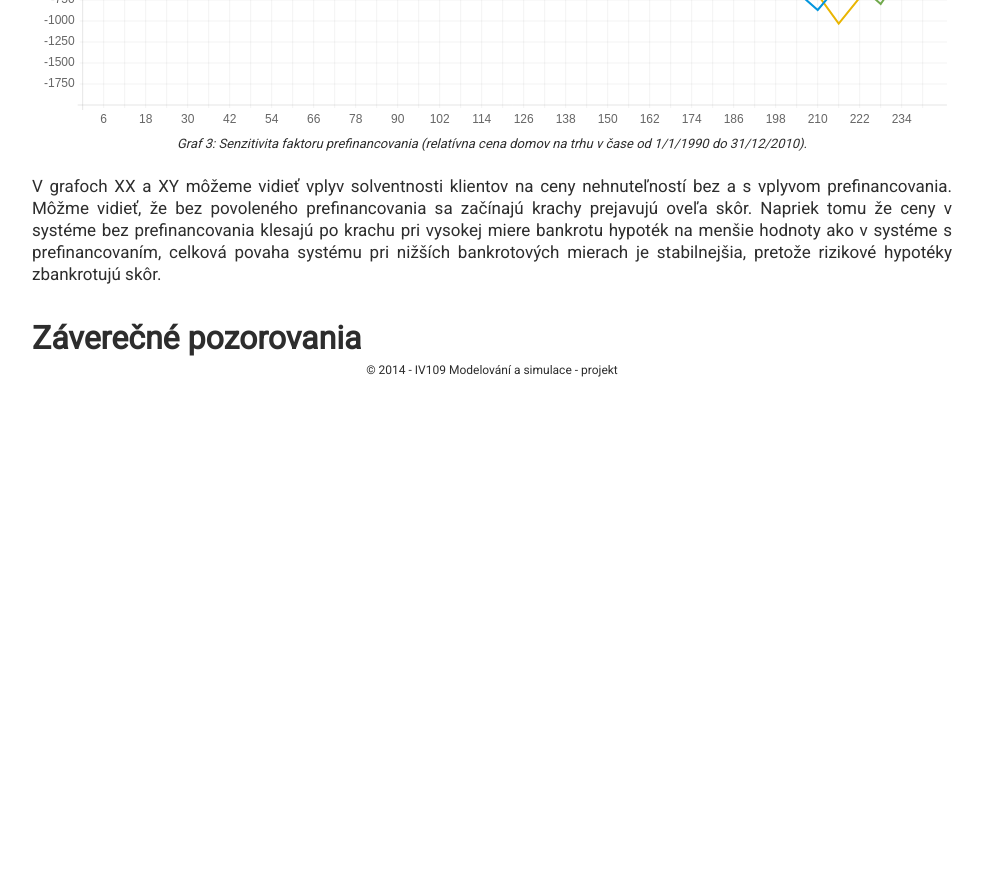
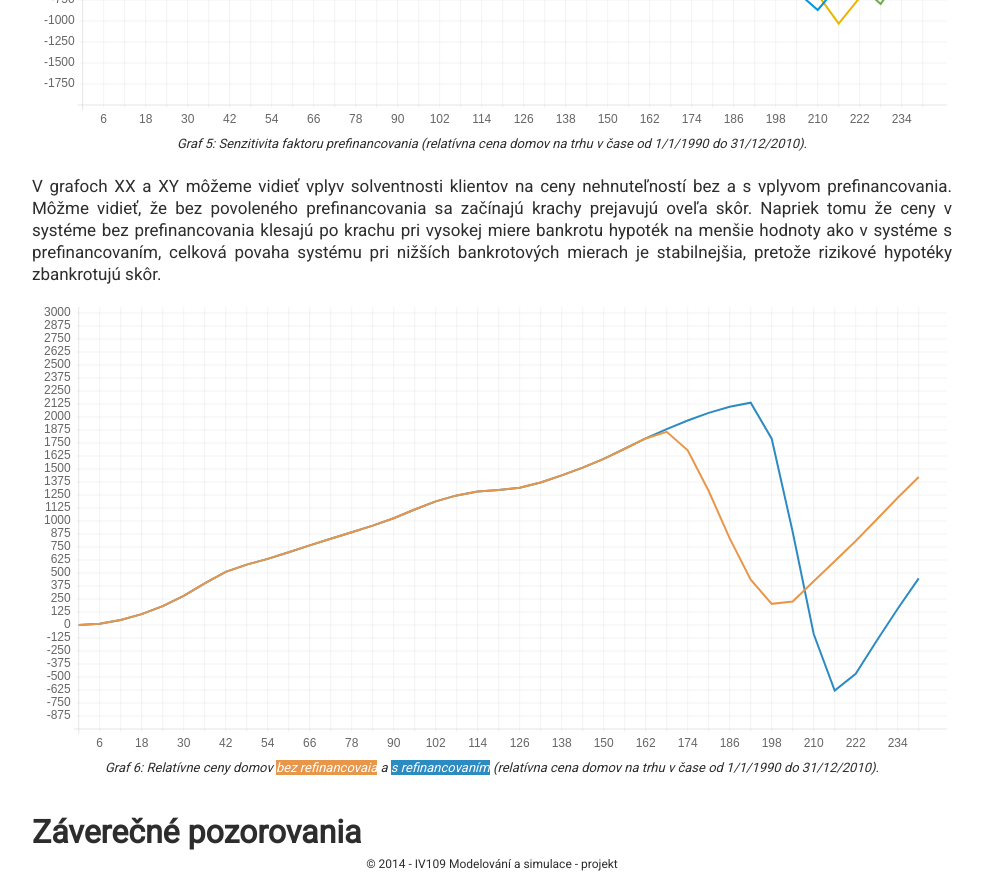
Before and after one commit to daemontus/IV109-housing-crisis, a plain HTML site: page report/index.html in a window 1280 px wide. Shown: the part 4320-5195 px from the top of the page, without its empty margins (148-1131 px from the left). Before the commit the page ends 4701 px from the top, so only its background shows below. Drawn offline with Linux system fonts and the light colour scheme.

Commit message:
meeh final

```diff
--- a/report/index.html
+++ b/report/index.html
@@ -105,14 +105,19 @@
 	<div  id="abparams-sensi">
 			<figure class="graph" id="refinance-graph">
 				<canvas id="refinance" height="450" width="920"></canvas>
-				<figcaption>Graf 3: Senzitivita faktoru prefinancovania (relatívna cena domov na trhu v čase od 1/1/1990 do 31/12/2010).</figcaption>
+				<figcaption>Graf 5: Senzitivita faktoru prefinancovania (relatívna cena domov na trhu v čase od 1/1/1990 do 31/12/2010).</figcaption>
 			</figure>
 	</div>
 	<p>
 		V grafoch XX a XY môžeme vidieť vplyv solventnosti klientov na ceny nehnuteľností bez a s vplyvom prefinancovania. Môžme vidieť, že bez povoleného prefinancovania sa začínajú krachy prejavujú oveľa skôr. Napriek tomu že ceny v systéme bez prefinancovania klesajú po krachu pri vysokej miere bankrotu hypoték na menšie hodnoty ako v systéme s prefinancovaním, celková povaha systému pri nižších bankrotových mierach je stabilnejšia, pretože rizikové hypotéky zbankrotujú skôr.
 	</p>
 	</section>
-
+	<div id="final-div">
+			<figure class="graph" id="final-graph">
+				<canvas id="final" height="450" width="920"></canvas>
+				<figcaption>Graf 6: Relatívne ceny domov <span style="background-color: #E89649; color:white">bez refinancovaia</span> a <span style="background-color: #2C8BC1; color:white">s refinancovaním</span> (relatívna cena domov na trhu v čase od 1/1/1990 do 31/12/2010).</figcaption>
+			</figure>
+	</div>
 	<section>
 	<h2>Záverečné pozorovania</h2>
 	</section>
@@ -527,5 +532,28 @@ var lineChartData = {
 
 	</script>
 
+<script>
+	var lineChartData = {
+	labels : ['', '6', '', '18', '', '30', '', '42', '', '54', '', '66', '', '78', '', '90', '', '102', '', '114', '', '126', '', '138', '', '150', '', '162', '', '174', '', '186', '', '198', '', '210', '', '222', '', '234', ''] ,
+	datasets : [
+		{
+			strokeColor : "rgba(44,139,193,1)",
+			fillColor : "rgba(220,220,220,0)",
+			pointStrokeColor : "#fff",
+			data :  [1.0, 11.96, 47.27, 104.49, 181.47, 279.69, 400.45, 510.49, 580.36, 635.66, 699.1, 765.19, 829.03, 892.14, 955.83, 1026.62, 1110.25, 1188.73, 1246.11, 1282.61, 1298.46, 1320.06, 1370.78, 1438.66, 1513.03, 1597.41, 1694.9, 1793.89, 1884.06, 1965.9, 2039.84, 2099.12, 2137.5, 1791.43, 894.18, -87.18, -629.81, -468.69, -152.0, 156.52, 448.52] ,
+		}
+		,
+		{
+			strokeColor : "rgba(232,150,73,1)",
+			fillColor : "rgba(220,220,220,0)",
+			pointStrokeColor : "#fff",
+			data :  [1.0, 11.96, 47.27, 104.49, 181.47, 279.69, 400.45, 510.49, 580.36, 635.66, 699.1, 765.19, 829.03, 892.14, 955.83, 1026.62, 1110.25, 1188.73, 1246.11, 1282.61, 1298.46, 1320.06, 1370.78, 1438.66, 1513.03, 1597.41, 1694.9, 1793.89, 1857.42, 1679.91, 1288.17, 832.85, 435.46, 203.46, 225.24, 419.95, 612.96, 808.15, 1014.95, 1223.03, 1423.24] ,
+		}
+	]
+}
+
+	var myLine = new Chart(document.getElementById("final").getContext("2d")).Line(lineChartData, {pointDot: false, bezierCurve : false});
+
+	</script>
 </body>
 </html>
```
Also changed, not shown: data/final-w+wout-refinance.TXT (added), data/final.TXT, 1 other file.
